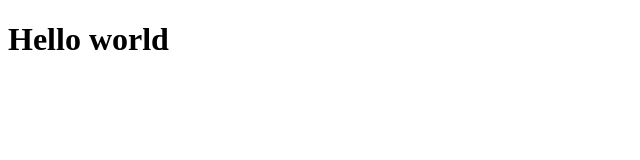
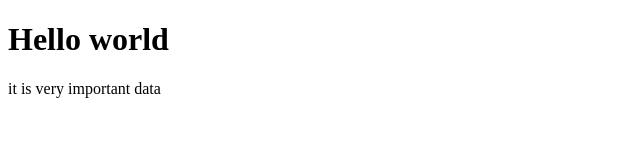
Before and after one commit to dimaBohomaz/for-git3, a plain HTML site: page index.html in a window 1280 px wide. Shown: the whole page, without its empty margins (0-640 px from the left). Drawn offline with Linux system fonts and the light colour scheme.

Commit message:
added paragraph

```diff
--- a/index.html
+++ b/index.html
@@ -8,5 +8,6 @@
 </head>
 <body>
     <h1>Hello world</h1>
+    <p>it is very important data</p>
 </body>
 </html>
```
